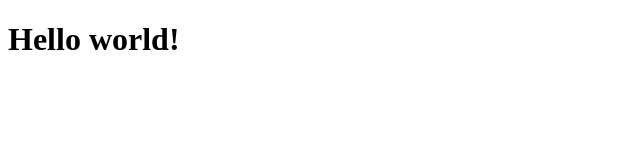
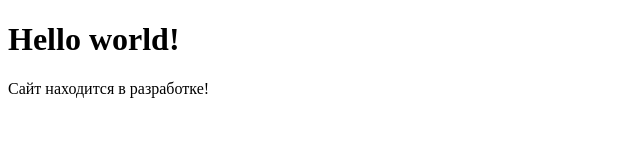
Before and after one commit to myxa-server/myxa-server.github.io, a plain HTML site: page index.html in a window 1280 px wide. Shown: the whole page, without its empty margins (0-640 px from the left). Drawn offline with Linux system fonts and the light colour scheme.

Commit message:
Update index.html

```diff
--- a/index.html
+++ b/index.html
@@ -6,9 +6,14 @@
 <meta property="og:description" content="На данном сайте для администрации можно управлять серверами с помощью удобного интерфейса!" />
 <meta property="og:image" content="https://myxa-server.github.io/img/icon.png" />
 <meta property="og:url" content="https://myxa-server.github.io/" />
+<meta property="og:footer" content="Сайт находится в разработке!" />
 <title>Панель управления сервером (БЕТА)</title>
 </head>
 <body>
 <h1>Hello world!</h1>
+
+<footer>
+<p>Сайт находится в разработке!</p>
+</footer>
 </body>
 </html>
```
Lines whose indentation alone changed are shown as unchanged.
